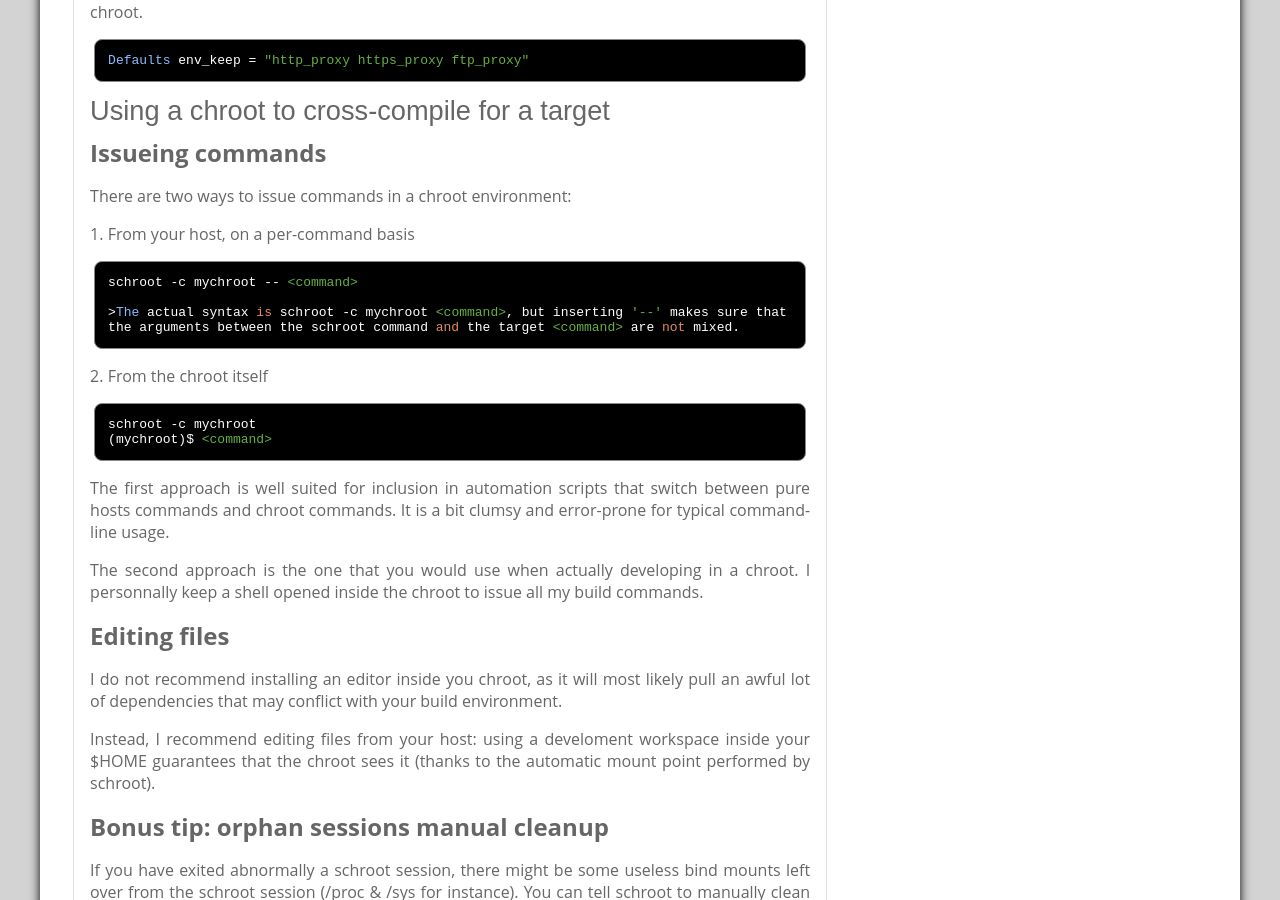
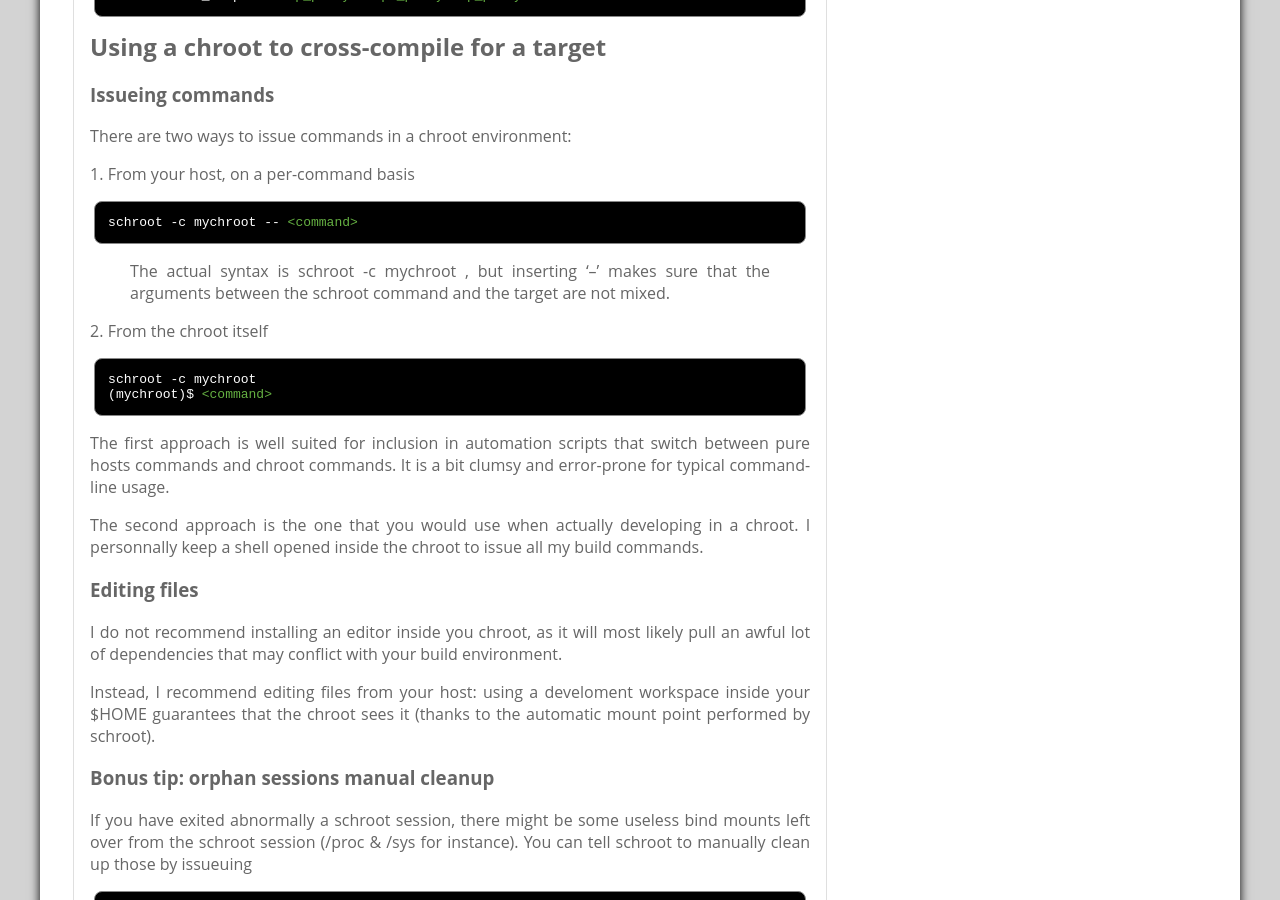
Before and after one commit to mgcrea/benchmark-kaizoumark, a Jekyll site: the page built from _posts/2014-02-01-cross-compile-chroot.md, in a window 1280 px wide and 900 px high, scrolled down 3317 px. Built offline with Jekyll 4.4.1, drawn with Linux system fonts in a browser that asks for light colours; comment, search, counter and statistics services are not loaded; some of the changed text lies outside the part shown.

```diff
--- a/_posts/2014-02-01-cross-compile-chroot.md
+++ b/_posts/2014-02-01-cross-compile-chroot.md
@@ -13,7 +13,7 @@ type: post
 published: true
 ---
 
-# Introduction
+## Introduction
 
 It is generally a good practice to cross-compile in an isolated environment to avoid plaguing your host system with unneccessary tooling and dependencies, or worse corrupting it.
 
@@ -29,7 +31,7 @@ It is particularly useful when using development SDKs that require a specific sy
 
 Please refer to the [Ubuntu Chroot Documentation](https://help.ubuntu.com/community/BasicChroot) for more details.
 
-## Pre-requisites
+### Pre-requisites
 
 Install the schroot utility
 
@@ -112,7 +114,7 @@ or
 
     sudo schroot -c mychroot -- locale-gen fr_FR.UTF-8
 
-## Install missing dependencies
+### Install missing dependencies
 
 Once your chroot has been setup, you will probably need to install a few packages that are not included in the buildd variant. Since this requires administration privileges, you will need to issue commands as root in the chroot.
 
@@ -156,9 +158,9 @@ Note: For alternatives 2 & 3, beware of environment variables like proxy configu
 
     Defaults env_keep = "http_proxy https_proxy ftp_proxy"
 
-# Using a chroot to cross-compile for a target
+## Using a chroot to cross-compile for a target
 
-## Issueing commands
+### Issueing commands
 
 There are two ways to issue commands in a chroot environment:
 
@@ -167,7 +169,7 @@ From your host, on a per-command basis
 
     schroot -c mychroot -- <command>
 
-    >The actual syntax is schroot -c mychroot <command>, but inserting '--' makes sure that the arguments between the schroot command and the target <command> are not mixed.
+>The actual syntax is schroot -c mychroot <command>, but inserting '--' makes sure that the arguments between the schroot command and the target <command> are not mixed.
 
 2.
 From the chroot itself
@@ -179,14 +181,14 @@ The first approach is well suited for inclusion in automation scripts that switc
 
 The second approach is the one that you would use when actually developing in a chroot. I personnally keep a shell opened inside the chroot to issue all my build commands.
 
-## Editing files
+### Editing files
 
 I do not recommend installing an editor inside you chroot, as it will most likely pull an awful lot of dependencies that may conflict with your build environment.
 
 Instead, I recommend editing files from your host: using a develoment workspace inside your $HOME guarantees that the chroot sees it (thanks to the automatic mount point performed by schroot).
 
 
-## Bonus tip: orphan sessions manual cleanup
+### Bonus tip: orphan sessions manual cleanup
 
 If you have exited abnormally a schroot session, there might be some useless bind mounts left over from the schroot session (/proc & /sys for instance). You can tell schroot to manually clean up those by issueuing
 
```
Also changed, not shown: other parts of _posts/2014-02-01-cross-compile-chroot.md (+4 -2 lines).
